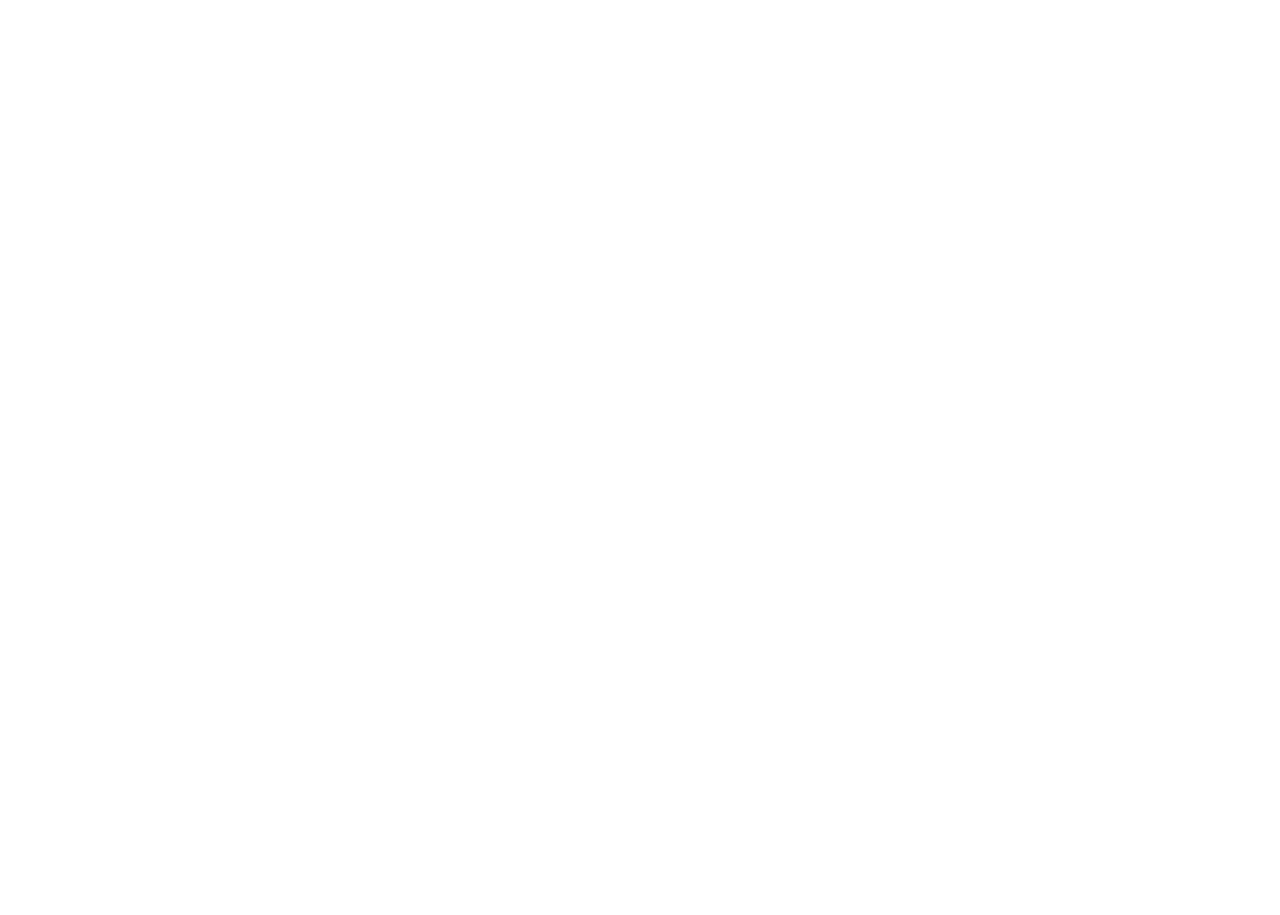
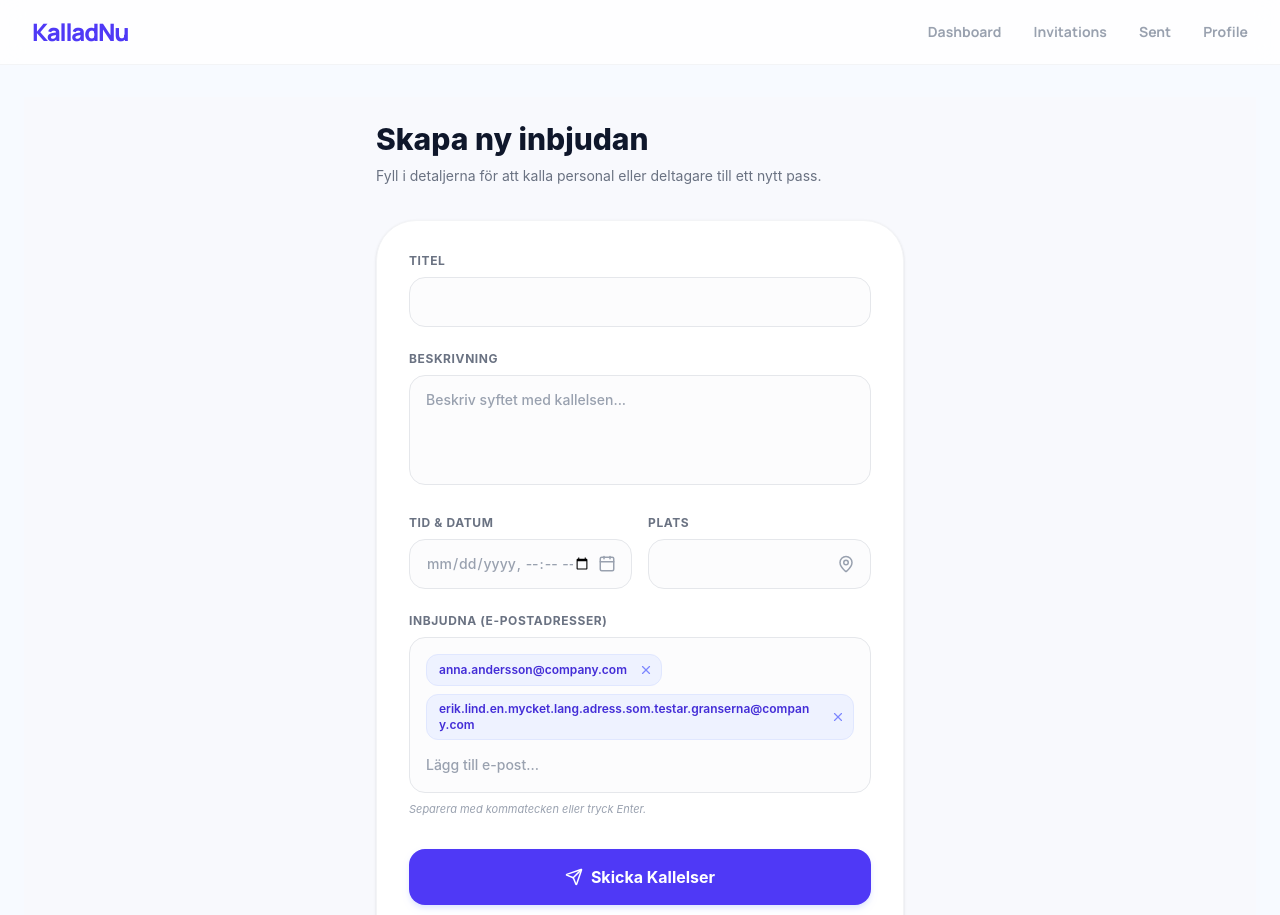
Before and after one commit to AAHektor/KalladNu, a React (Vite) app: page /sendInvite in a window 1280 px wide. Before the commit this address had no page. Shown: the top 915 px of the page. Before the commit the page ends 800 px from the top, so only its background shows below. Built offline with nearby package versions, Linux system fonts and the light colour scheme.

Commit message:
Added form for sending invites via e-mail

```diff
--- a/src/App.tsx
+++ b/src/App.tsx
@@ -6,6 +6,7 @@
 import Group from './features/group/Group'
 import Dashboard from './features/dashboard/Dashboard'
 import Invitations from './features/invitations/Invitations'
+import SendInvite from './features/sendInvite/sendInvite'
 
 function App() {
   return (
@@ -17,6 +18,7 @@
                 <Route path="/group" element={<Group/>} />
                 <Route path="/dashboard" element={<Dashboard/>} />
                 <Route path="/invitations" element={<Invitations/>} />
+                <Route path="/sendInvite" element={<SendInvite/>} />
 
             </Route>
         </Routes>
--- a/src/components/layout/Layout.tsx
+++ b/src/components/layout/Layout.tsx
@@ -5,16 +5,8 @@
 
   return (
     <div className="min-h-screen bg-blue-50/50">
-      <header className="sticky top-0 z-[60] bg-white/80 backdrop-blur-md border-b border-gray-100">
-        <div className="max-w-7xl mx-auto px-4 md:px-8 py-4 flex justify-between items-center">
-          {/* Logo */}
-          <Link to="/dashboard" className="text-indigo-600 font-black text-2xl tracking-tighter">
-            KalladNu
-          </Link>
 
-          <Navigation />
-        </div>
-      </header>
+      <Navigation />
 
       <main className="max-w-7xl mx-auto px-6 py-8">
         <Outlet />
--- a/src/components/layout/Navigation.tsx
+++ b/src/components/layout/Navigation.tsx
@@ -1,5 +1,5 @@
 import { useState } from "react";
-import { Link, useLocation } from "react-router-dom";
+import { Outlet, Link, useLocation } from "react-router-dom";
 import {
   Menu,
   X,
@@ -9,7 +9,7 @@
   UserCircle
 } from "lucide-react";
 
-const Navigation = () => {
+const Layout = () => {
   const [isMenuOpen, setIsMenuOpen] = useState(false);
   const location = useLocation();
 
@@ -23,7 +23,16 @@
   const toggleMenu = () => setIsMenuOpen(!isMenuOpen);
 
   return (
-    <>
+    <div>
+      {/* --- NAVIGATION --- */}
+      <header className="sticky top-0 z-[60] bg-white/80 backdrop-blur-md border-b border-gray-100">
+        <div className="max-w-7xl mx-auto px-4 md:px-8 py-4 flex justify-between items-center">
+          {/* Logo */}
+          <Link to="/dashboard" className="text-indigo-600 font-black text-2xl tracking-tighter">
+            KalladNu
+          </Link>
+
+          {/* Desktop Menu */}
           <nav className="hidden md:flex gap-8">
             {menuItems.map((item) => (
               <Link
@@ -38,13 +47,17 @@
             ))}
           </nav>
 
+          {/* Hamburger Button (Mobile) */}
           <button
             onClick={toggleMenu}
             className="md:hidden p-2 text-indigo-600 hover:bg-indigo-50 rounded-xl transition-colors"
           >
             {isMenuOpen ? <X size={28} /> : <Menu size={28} />}
           </button>
+        </div>
+      </header>
 
+      {/* Mobile Menu Overlay */}
       <div className={`
         fixed inset-0 z-[55] bg-indigo-900/95 backdrop-blur-md transition-all duration-300 flex flex-col items-center justify-center
         ${isMenuOpen ? 'opacity-100 visible' : 'opacity-0 invisible pointer-events-none'}
@@ -66,8 +79,8 @@
           ))}
         </nav>
       </div>
-    </>
+    </div>
   );
 };
 
-export default Navigation;
+export default Layout;
--- /dev/null
+++ b/src/features/sendInvite/SendInvite.tsx
@@ -0,0 +1,157 @@
+import React, { useState } from 'react';
+import { Calendar, MapPin, Send, FileText, Info, X } from 'lucide-react';
+
+const SendInvite: React.FC = () => {
+  // Enkel statshantering för e-post-chips (hårdkodat som start i din frontend-first)
+  const [emails, setEmails] = useState<string[]>([
+    'anna.andersson@company.com',
+    'erik.lind.en.mycket.lang.adress.som.testar.granserna@company.com' // Lång test-adress
+  ]);
+
+  const removeEmail = (emailToRemove: string) => {
+    setEmails(emails.filter(email => email !== emailToRemove));
+  };
+
+  return (
+    <div className="min-h-screen bg-gray-50/50 pb-16 font-sans text-slate-900">
+      <div className="max-w-xl mx-auto px-6 pt-6">
+
+        {/* Header */}
+        <div className="mb-8">
+          <h1 className="text-3xl font-extrabold text-slate-900 mb-2">Skapa ny inbjudan</h1>
+          <p className="text-gray-500 text-sm leading-relaxed">
+            Fyll i detaljerna för att kalla personal eller deltagare till ett nytt pass.
+          </p>
+        </div>
+
+        {/* Huvudkort för formuläret */}
+        <div className="bg-white rounded-[2.5rem] p-6 md:p-8 shadow-sm border border-gray-100 mb-6">
+          <form className="space-y-6" onSubmit={(e) => e.preventDefault()}>
+
+            {/* Titel */}
+            <div>
+              <label className="block text-xs font-bold text-gray-500 uppercase tracking-wider mb-2">
+                Titel
+              </label>
+              <input
+                type="text"
+                className="w-full bg-gray-50/50 border border-gray-200 rounded-2xl px-4 py-3.5 outline-none focus:ring-2 focus:ring-indigo-500/20 focus:border-indigo-500 transition-all text-sm font-medium"
+              />
+            </div>
+
+            {/* Beskrivning */}
+            <div>
+              <label className="block text-xs font-bold text-gray-500 uppercase tracking-wider mb-2">
+                Beskrivning
+              </label>
+              <textarea
+                rows={4}
+                placeholder="Beskriv syftet med kallelsen..."
+                className="w-full bg-gray-50/50 border border-gray-200 rounded-2xl px-4 py-3.5 outline-none focus:ring-2 focus:ring-indigo-500/20 focus:border-indigo-500 transition-all text-sm font-medium resize-none placeholder:text-gray-400"
+              />
+            </div>
+
+            {/* Tid & Datum + Plats */}
+            <div className="grid grid-cols-2 gap-4">
+              <div>
+                <label className="block text-xs font-bold text-gray-500 uppercase tracking-wider mb-2">
+                  Tid & Datum
+                </label>
+                <div className="relative">
+                  <input
+                    type="datetime-local"
+                    className="w-full bg-gray-50/50 border border-gray-200 rounded-2xl pl-4 pr-10 py-3.5 outline-none focus:ring-2 focus:ring-indigo-500/20 focus:border-indigo-500 transition-all text-sm font-medium text-gray-400"
+                  />
+                  <Calendar className="absolute right-4 top-1/2 -translate-y-1/2 text-gray-400 pointer-events-none" size={18} />
+                </div>
+              </div>
+
+              <div>
+                <label className="block text-xs font-bold text-gray-500 uppercase tracking-wider mb-2">
+                  Plats
+                </label>
+                <div className="relative">
+                  <input
+                    type="text"
+                    className="w-full bg-gray-50/50 border border-gray-200 rounded-2xl pl-4 pr-10 py-3.5 outline-none focus:ring-2 focus:ring-indigo-500/20 focus:border-indigo-500 transition-all text-sm font-medium"
+                  />
+                  <MapPin className="absolute right-4 top-1/2 -translate-y-1/2 text-gray-400 pointer-events-none" size={18} />
+                </div>
+              </div>
+            </div>
+
+            {/* Inbjudna E-postadresser */}
+            <div>
+              <label className="block text-xs font-bold text-gray-500 uppercase tracking-wider mb-2">
+                Inbjudna (E-postadresser)
+              </label>
+
+              {/* Huvudcontainer */}
+              <div className="w-full bg-gray-50/50 border border-gray-200 rounded-2xl p-4 space-y-3 overflow-hidden">
+
+                {/* Container för e-postchips */}
+                <div className="flex flex-wrap gap-2 w-full">
+                  {emails.map((email) => (
+                    <div
+                      key={email}
+                      className="bg-indigo-50 border border-indigo-100 text-indigo-700 text-xs font-semibold pl-3 pr-1.5 py-1.5 rounded-xl flex items-center justify-between gap-1.5 min-w-0 max-w-full"
+                    >
+                      <span className="break-all block flex-1 pr-1">{email}</span>
+
+                      <button
+                        type="button"
+                        onClick={() => removeEmail(email)}
+                        className="hover:bg-indigo-100 p-0.5 rounded-md transition-colors text-indigo-400 hover:text-indigo-600 shrink-0"
+                      >
+                        <X size={14} />
+                      </button>
+                    </div>
+                  ))}
+                </div>
+
+                {/* Inputrad */}
+                <input
+                  type="text"
+                  placeholder="Lägg till e-post..."
+                  className="w-full bg-transparent border-none outline-none p-0 text-sm font-medium placeholder:text-gray-400 focus:ring-0"
+                />
+              </div>
+
+              <p className="mt-2 text-[11px] text-gray-400 italic">
+                Separera med kommatecken eller tryck Enter.
+              </p>
+            </div>
+
+            {/* Knappar */}
+            <div className="space-y-3 pt-2">
+              <button className="w-full bg-indigo-600 hover:bg-indigo-700 text-white font-bold py-4 rounded-2xl flex items-center justify-center gap-2 transition-all active:scale-[0.99] shadow-md shadow-indigo-100 cursor-pointer">
+                <Send size={18} /> Skicka Kallelser
+              </button>
+
+              <button className="w-full bg-white hover:bg-gray-50 text-indigo-600 font-bold py-4 rounded-2xl flex items-center justify-center gap-2 transition-all border-2 border-indigo-600 active:scale-[0.99] cursor-pointer">
+                <FileText size={18} /> Spara som utkast
+              </button>
+            </div>
+
+          </form>
+        </div>
+
+        {/* Info-box (Visste du?) */}
+        <div className="bg-orange-100/70 border border-orange-200/50 rounded-2xl p-5 flex gap-4 items-start">
+          <div className="bg-orange-500 text-white p-1.5 rounded-lg mt-0.5 shrink-0">
+            <Info size={16} />
+          </div>
+          <div>
+            <h4 className="text-sm font-bold text-orange-900 mb-0.5">Visste du?</h4>
+            <p className="text-xs text-orange-800/90 leading-relaxed font-medium">
+              Kallelser skickas omedelbart via push-notis och e-post till alla inbjudna deltagare.
+            </p>
+          </div>
+        </div>
+
+      </div>
+    </div>
+  );
+};
+
+export default SendInvite;
```
Lines whose indentation alone changed are shown as unchanged.
